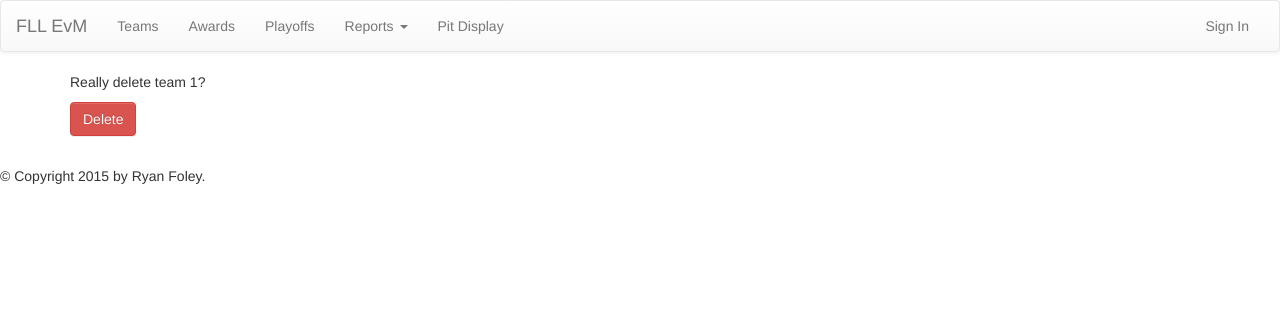
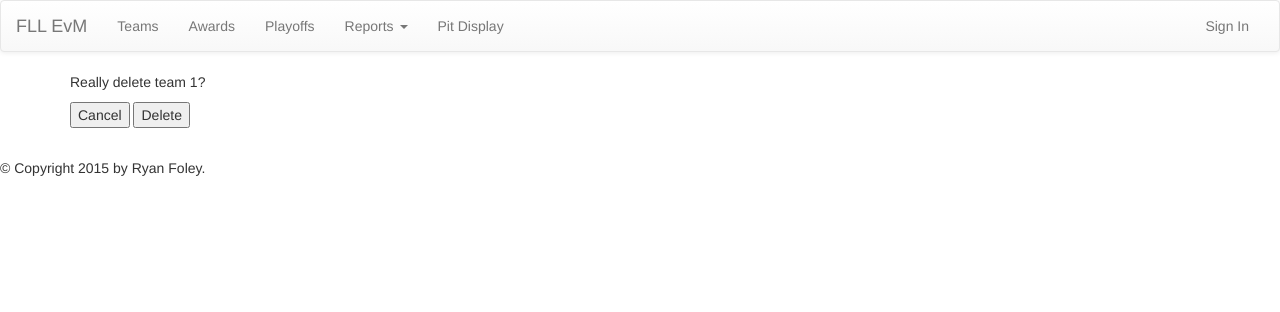
Before and after one commit to rtfoley/scorepy, a Flask app: page /delete_team/1 in a window 1280 px wide. Shown: the top 312 px of the page. Run offline with Flask 2, Linux system fonts and the light colour scheme; tables that the repository leaves empty hold one stand-in row (values such as "Sample post"); some libraries are stand-ins or nearby versions.

Commit message:
Add cancel button to delete form

```diff
--- a/templates/delete.html
+++ b/templates/delete.html
@@ -1,9 +1,15 @@
 {% extends "layout.html" %}
 {% block title %}Delete{% endblock %}
 {% block content %}
+<script type="text/javascript">
+  // TODO Move this to a global JS file
+  function goBack() {
+    window.history.back();
+  }
+</script>
   <p>Really delete {{ identifier }}?<p>
   <form action="" method="post">
     <!--TODO need cancel button here?-->
-    <p><input type="submit" class="btn btn-danger" value="Delete"></p>
+    <p><button onclick="goBack()">Cancel</button>  <input type="submit" value="Delete"></p>
   </form>
 {% endblock %}
```
